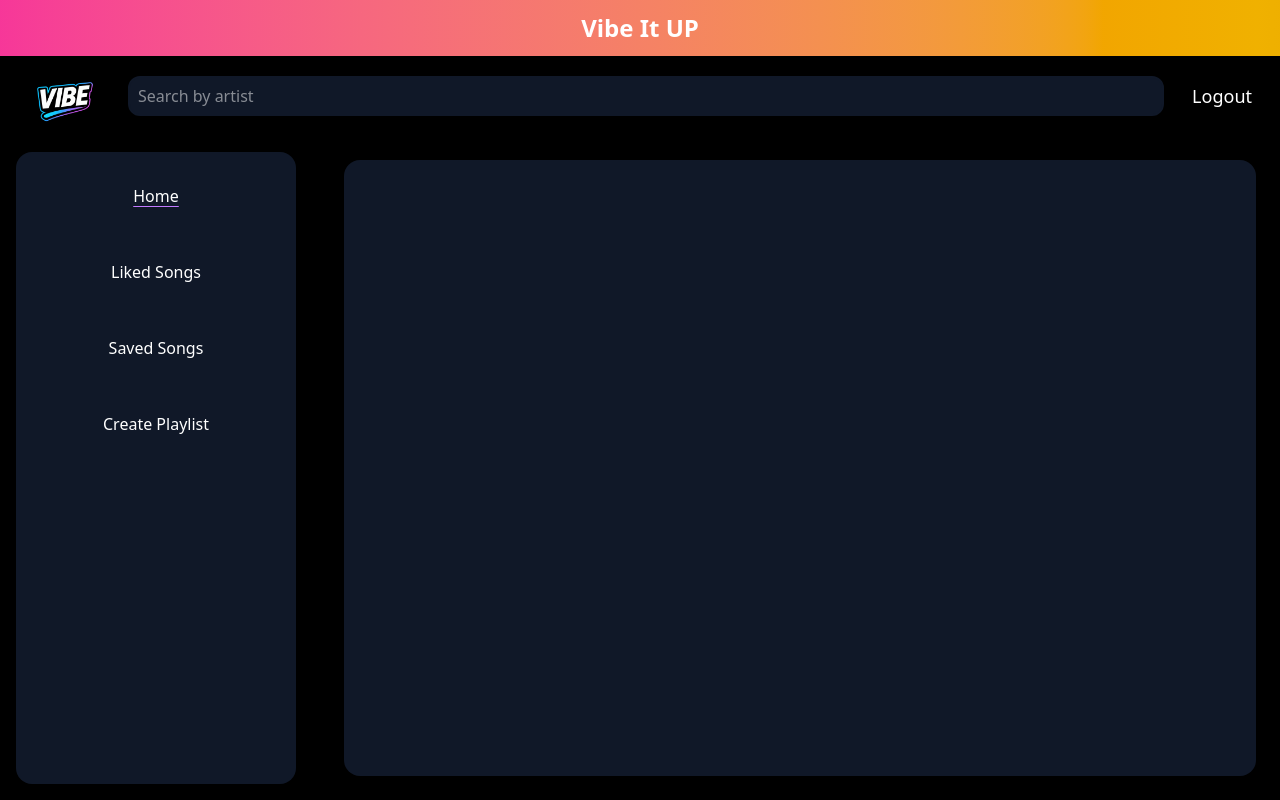
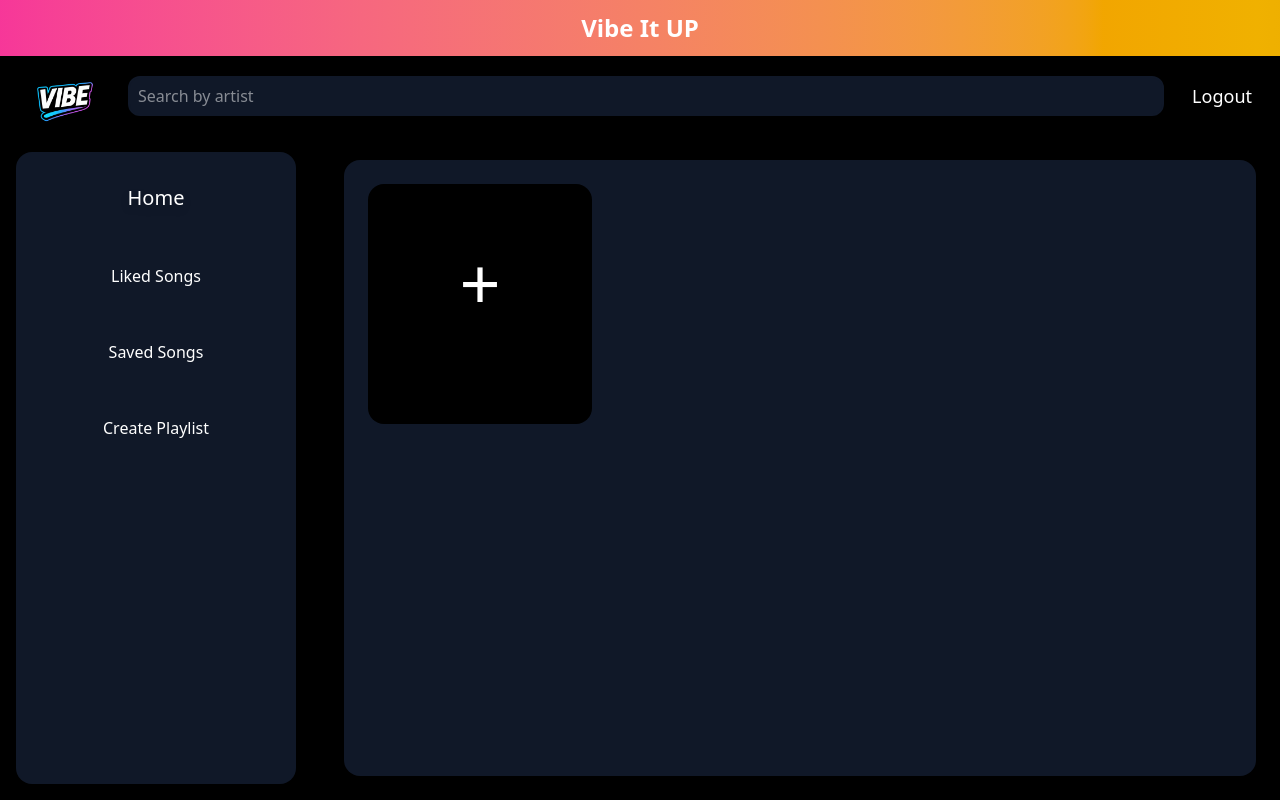
Before and after one commit to Aman-Rautela/Vibe, a React (Vite) app: page /Dashboard/Playlist in a window 1280 px wide. Built offline with nearby package versions, Linux system fonts and the light colour scheme.

Commit message:
Create PLylist Button

```diff
--- a/src/App.jsx
+++ b/src/App.jsx
@@ -17,8 +17,8 @@ function App() {
 
 
 
-            <Route path ='/Dashboard' element = {<Dashboard/>}>
-              <Route index element = {<DashboardHome/>}/>
+            <Route path ='/Dashboard' element = {<Dashboard/>}> {/* CREATERD THIS A PARENT ROUTE consist of child pages */}
+              <Route index element = {<DashboardHome/>}/>       {/*Ths is the default cards section page*/}
               <Route path ='Liked' element = {<Liked/>}/>
               <Route path ='Saved' element = {<Saved/>}/>
               <Route path ='Playlist' element = {<Playlist/>}/>
--- a/src/Components/Screens/Header.jsx
+++ b/src/Components/Screens/Header.jsx
@@ -47,7 +47,7 @@ export default function Header(){
                                             className="rounded-full border w-12 h-12"
                                             />
                                         )} */}
-                                            <span className="text-lg text-white">{item.name}</span>
+                                            <span className="text-lg text-white cursor-pointer">{item.name}</span>
                                     </button>
                                 </li>
                          ))}
--- a/src/Components/Screens/Playlist.jsx
+++ b/src/Components/Screens/Playlist.jsx
@@ -1,3 +1,73 @@
+import { useState } from "react";
+
 export default function Playlist(){
 
+    const[folders, setFolders] = useState([]);
+
+
+    function onCreate(){
+        const newFolder = {
+            id: Date.now(),
+            name: `New Playlist ${folders.length + 1}`,
+            songs: []
+        }
+
+        setFolders([...folders, newFolder]);
+        console.log("Created", newFolder);
+    }
+
+    function onDelete(id){
+        setFolders(folders.filter((folder) => folder.id !== id));
+        console.log("Playlist Deleted with id no =", id);
+    }
+
+    return(
+        <>
+           <div
+           className="flex flex-wrap gap-6">
+             <button
+            onClick={onCreate}
+            className="group cursor-pointer w-56 h-60 bg-black
+            rounded-2xl flex flex-col items-center justify-center
+            hover:scale-95 transition ease-in-out"
+            >
+                <span
+                className=" text-white text-7xl group-hover:scale-110 transition ease-in-out ">
+                    +
+                </span>
+                <span
+                className="opacity-0 group-hover:opacity-100 text-white text-l mt-5
+                transition-opacity duration-500 ease-in-out">
+                    New!
+                </span>
+            </button>
+
+            {folders.map((folder) =>(
+                <div
+                key = {folder.id}
+                className="relative w-56 h-60 bg-gray-800 rounded-2xl flex flex-col
+                        items-center justify-center text-white"
+                >
+                    <span
+                    className="text-xl font-bold">
+                        {folder.name}
+                    </span>
+                    <span
+                    className="text-sm opacity-70">
+                        0 Songs
+                    </span>
+                    <button
+                    onClick={() => {onDelete(folder.id)}}
+                    className="group absolute top-2 right-2 text-red-400 hover:text-red-900 text-lg
+                    "
+                    >
+                        <span className="block group-hover:hidden transition-opacity duration-300">
+                            ✕
+                        </span>
+                    </button>
+                </div>
+            ))}
+           </div>
+        </>
+    )
 }
--- a/src/Components/Screens/Sidebar.jsx
+++ b/src/Components/Screens/Sidebar.jsx
@@ -27,9 +27,9 @@ function handleCLick(item){
                         <li key={item.id}>
                             <button
                             onClick={() => handleCLick(item)}
-                            className={`w-full text-center px-3 py-2 rounded-lg mt-6 transition-all duration-200 ease-in-out
+                            className={`w-full text-center px-3 py-2  mt-6 transition-all duration-200 ease-in-out
                                             ${activeId === item.id
-                                            ? "text-purple-400 font-bold underline underline-offset-4"
+                                            ? "text-white text-xl font-bold drop-shadow-lg"
                                             : "text-white hover:text-purple-300 hover:scale-95"}
                                     `}>
                                     <span className="cursor-pointer text-l
```
Also changed, not shown: 1 other file (tests, documents, lock files or other folders).
